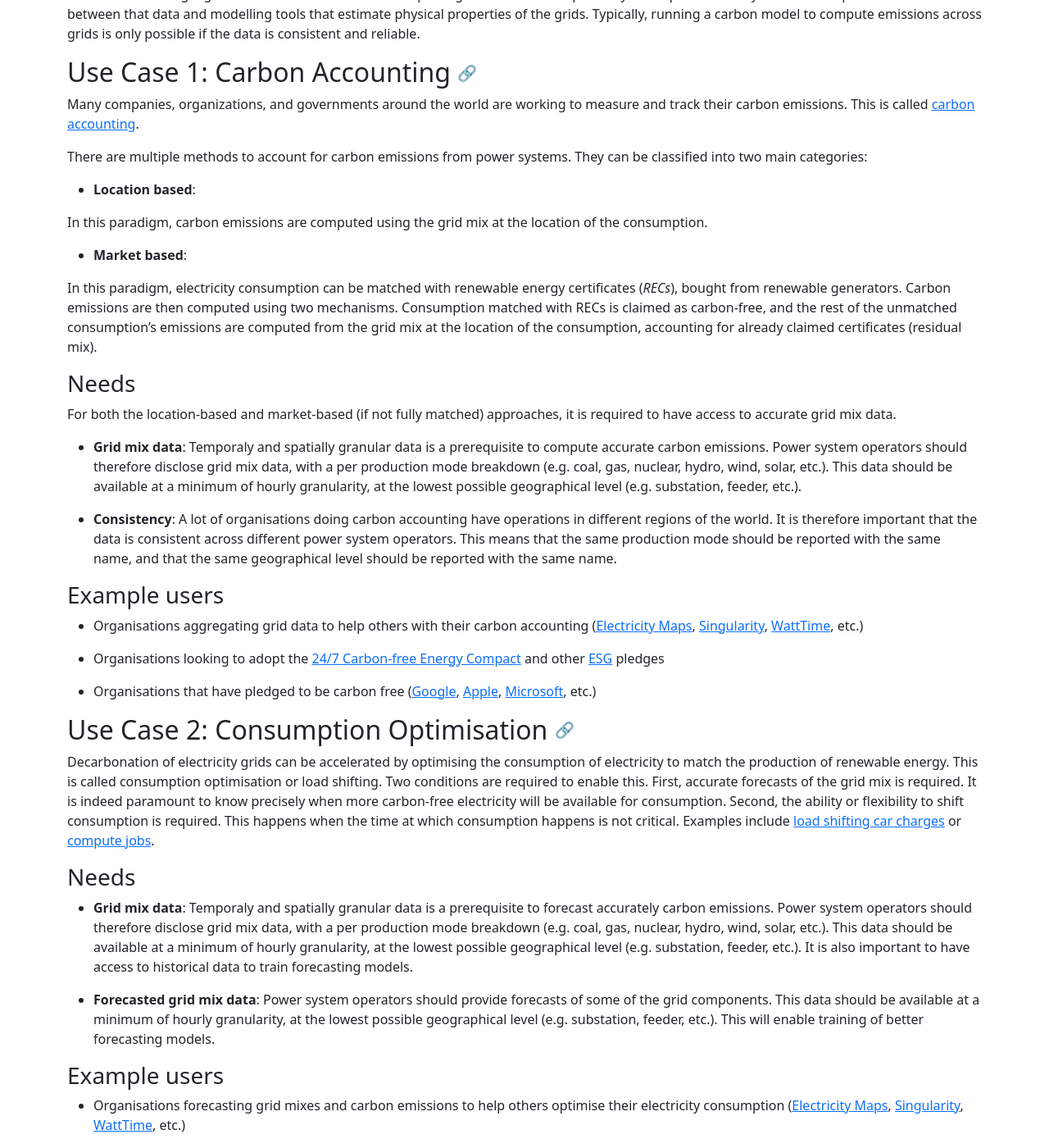
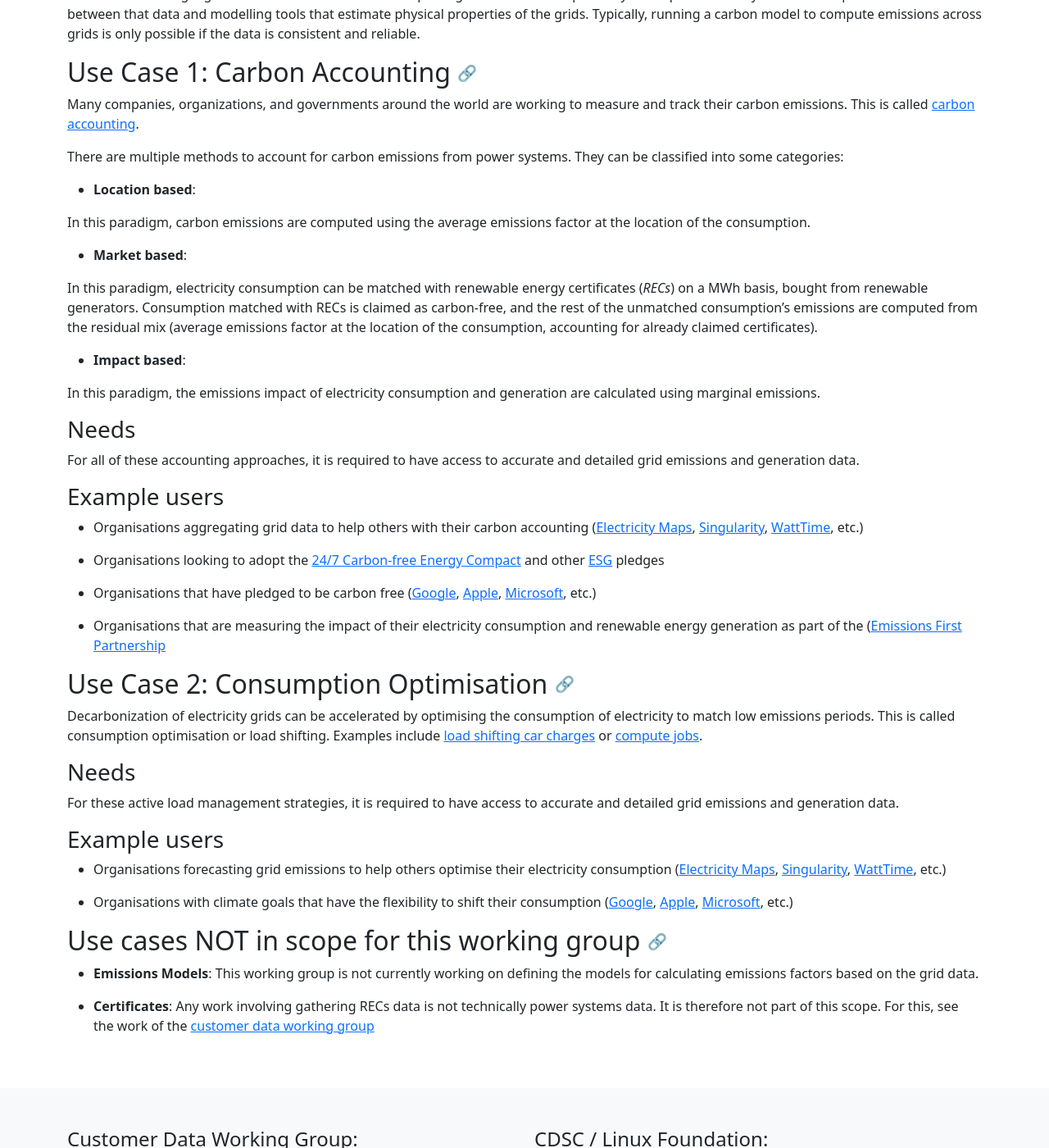
Before and after one commit to carbon-data-specification/Power-Systems-Data, a Jekyll site: the page built from website/use-cases/index.markdown, in a window 1280 px wide and 1400 px high, scrolled down 391 px. Shown: the whole window at 82% size. Built offline with Jekyll 4.4.1, drawn with Linux system fonts in a browser that asks for light colours; some of the changed text lies outside the part shown.

Commit message:
Additional Use Cases and Edits

```diff
--- a/website/use-cases/index.markdown
+++ b/website/use-cases/index.markdown
@@ -8,35 +8,33 @@ meta_description: What are the use cases that the Power System Data specificatio
 
 # Use Cases
 
-The Power Systems Data working group is defining specifications. They must address several use cases where a standardised access to power data can enable decarbonation pathways.
+The Power Systems Data working group is defining specifications for standardized grid data. They must address several use cases where a standardised access to power data can enable decarbonation pathways.
 
 These use cases highlight the need for consistent data reporting accross different power system operators. They indeed all require the collaboration between that data and modelling tools that estimate physical properties of the grids. Typically, running a carbon model to compute emissions across grids is only possible if the data is consistent and reliable.
 
 ## Use Case 1: Carbon Accounting <a id="use-case-carbon-accounting" href="#use-case-carbon-accounting" class="permalink">🔗</a>
 
-Many companies, organizations, and governments around the world are working to
-measure and track their carbon emissions. This is called
+Many companies, organizations, and governments around the world are working to measure and track their carbon emissions. This is called
 [carbon accounting](https://en.wikipedia.org/wiki/Carbon_accounting).
 
 There are multiple methods to account for carbon emissions from power systems.
-They can be classified into two main categories:
+They can be classified into some categories:
 
 * __Location based__:
 
-In this paradigm, carbon emissions are computed using the grid mix at the location of the consumption.
+In this paradigm, carbon emissions are computed using the average emissions factor at the location of the consumption.
 
 * __Market based__:
 
-In this paradigm, electricity consumption can be matched with renewable energy certificates (_RECs_), bought from renewable generators.
-Carbon emissions are then computed using two mechanisms. Consumption matched with RECs is claimed as carbon-free, and the rest of the unmatched consumption's emissions are computed from the grid mix at the location of the consumption, accounting for already claimed certificates (residual mix).
+In this paradigm, electricity consumption can be matched with renewable energy certificates (_RECs_) on a MWh basis, bought from renewable generators. Consumption matched with RECs is claimed as carbon-free, and the rest of the unmatched consumption's emissions are computed from the residual mix (average emissions factor at the location of the consumption, accounting for already claimed certificates).
+
+* __Impact based__:
+
+In this paradigm, the emissions impact of electricity consumption and generation are calculated using marginal emissions.
 
 ### Needs
 
-For both the location-based and market-based (if not fully matched) approaches, it is required to have access to accurate grid mix data.
-
-* __Grid mix data__: Temporaly and spatially granular data is a prerequisite to compute accurate carbon emissions. Power system operators should therefore disclose grid mix data, with a per production mode breakdown (e.g. coal, gas, nuclear, hydro, wind, solar, etc.). This data should be available at a minimum of hourly granularity, at the lowest possible geographical level (e.g. substation, feeder, etc.).
-
-* __Consistency__: A lot of organisations doing carbon accounting have operations in different regions of the world. It is therefore important that the data is consistent across different power system operators. This means that the same production mode should be reported with the same name, and that the same geographical level should be reported with the same name.
+For all of these accounting approaches, it is required to have access to accurate and detailed grid emissions and generation data.
 
 ### Example users
 
@@ -46,23 +44,25 @@ For both the location-based and market-based (if not fully matched) approaches,
 
 * Organisations that have pledged to be carbon free ([Google](https://www.google.com/about/datacenters/cleanenergy/), [Apple](https://www.apple.com/newsroom/2020/07/apple-commits-to-be-100-percent-carbon-neutral-for-its-supply-chain-and-products-by-2030/), [Microsoft](https://www.microsoft.com/en-us/corporate-responsibility/sustainability/operations), etc.)
 
+* Organisations that are measuring the impact of their electricity consumption and renewable energy generation as part of the ([Emissions First Partnership](https://www.emissionsfirst.com/)
+
 
 ## Use Case 2: Consumption Optimisation <a id="use-case-consumption-optimisation" href="#use-case-consumption-optimisation" class="permalink">🔗</a>
 
-Decarbonation of electricity grids can be accelerated by optimising the consumption of electricity to match the production of renewable energy. This is called consumption optimisation or load shifting. Two conditions are required to enable this. First, accurate forecasts of the grid mix is required. It is indeed paramount to know precisely when more carbon-free electricity will be available for consumption. Second, the ability or flexibility to shift consumption is required. This happens when the time at which consumption happens is not critical. Examples include [load shifting car charges](https://www.electricitymaps.com/blog/carbon-savings-load-shifting) or [compute jobs](https://blog.google/inside-google/infrastructure/data-centers-work-harder-sun-shines-wind-blows/).
+Decarbonization of electricity grids can be accelerated by optimising the consumption of electricity to match low emissions periods. This is called consumption optimisation or load shifting.  Examples include [load shifting car charges](https://evcharging.enelx.com/products/juicenet-green) or [compute jobs](https://blog.google/inside-google/infrastructure/data-centers-work-harder-sun-shines-wind-blows/).
+
 ### Needs
 
-* __Grid mix data__: Temporaly and spatially granular data is a prerequisite to forecast accurately carbon emissions. Power system operators should therefore disclose grid mix data, with a per production mode breakdown (e.g. coal, gas, nuclear, hydro, wind, solar, etc.). This data should be available at a minimum of hourly granularity, at the lowest possible geographical level (e.g. substation, feeder, etc.). It is also important to have access to historical data to train forecasting models.
-
-* __Forecasted grid mix data__: Power system operators should provide forecasts of some of the grid components. This data should be available at a minimum of hourly granularity, at the lowest possible geographical level (e.g. substation, feeder, etc.). This will enable training of better forecasting models.
+For these active load management strategies, it is required to have access to accurate and detailed grid emissions and generation data.
 
 ### Example users
 
-* Organisations forecasting grid mixes and carbon emissions to help others optimise their electricity consumption ([Electricity Maps](https://www.electricitymaps.com/guides/accounting-guide), [Singularity](https://singularity.energy/), [WattTime](https://www.watttime.org/), etc.)
+* Organisations forecasting grid emissions to help others optimise their electricity consumption ([Electricity Maps](https://www.electricitymaps.com/guides/accounting-guide), [Singularity](https://singularity.energy/), [WattTime](https://www.watttime.org/), etc.)
 
 * Organisations with climate goals that have the flexibility to shift their consumption ([Google](https://www.google.com/about/datacenters/cleanenergy/), [Apple](https://www.apple.com/newsroom/2020/07/apple-commits-to-be-100-percent-carbon-neutral-for-its-supply-chain-and-products-by-2030/), [Microsoft](https://www.microsoft.com/en-us/corporate-responsibility/sustainability/operations), etc.)
 
-
 ## Use cases NOT in scope for this working group <a id="not-in-scope" href="#not-in-scope" class="permalink">🔗</a>
 
+* __Emissions Models__: This working group is not currently working on defining the models for calculating emissions factors based on the grid data.
+
 * __Certificates__: Any work involving gathering RECs data is not technically power systems data. It is therefore not part of this scope. For this, see the work of the [customer data working group](https://customerdata.carbondataspec.org/)
```
